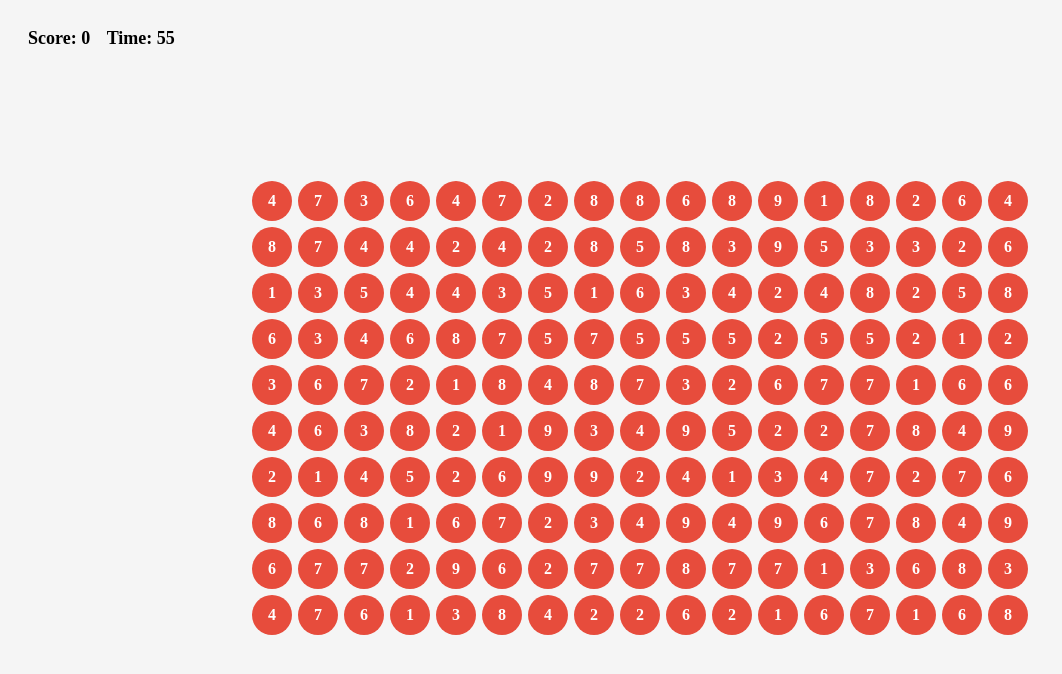
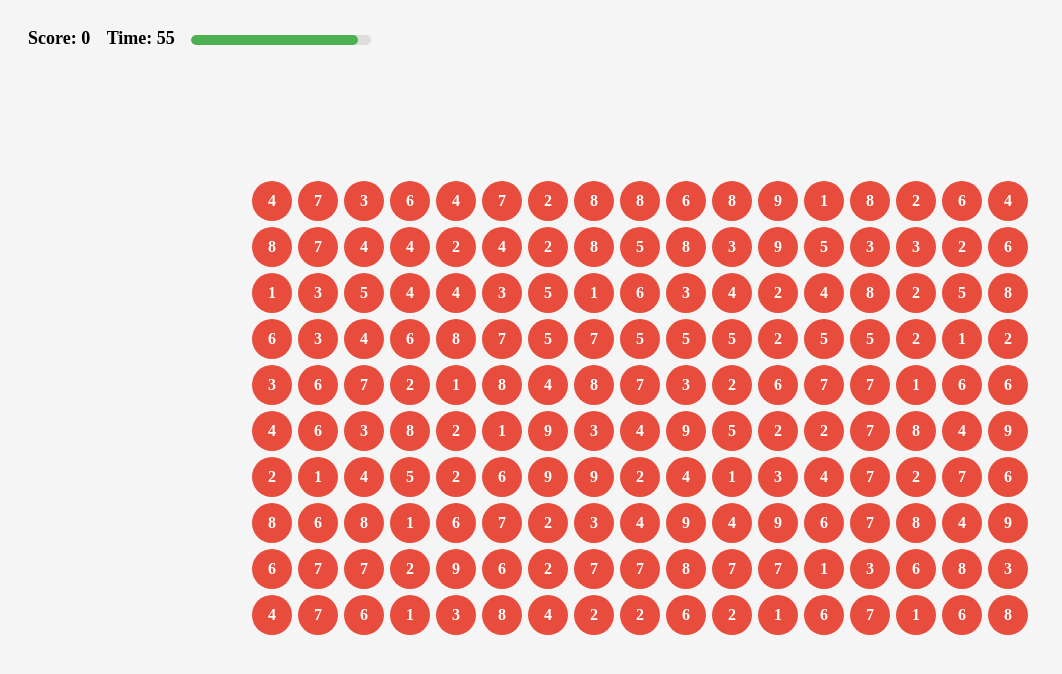
Before and after one commit to dayoung0311/Apple-game, a plain HTML site: page index.html in a window 1280 px wide. Shown: the whole page, without its empty margins (0-1062 px from the left). Drawn offline with Linux system fonts and the light colour scheme.

Commit message:
시각적 타이머 추가

```diff
--- a/game.js
+++ b/game.js
@@ -29,8 +29,7 @@ const comboEl = document.getElementById('combo');
 const timeEl = document.getElementById('time');
 const gameOverOverlay = document.getElementById('game-over-overlay');
 const finalScoreEl = document.getElementById('final-score');
-
-
+const timerBarFill = document.getElementById('timer-bar-fill');
 
 function getRandomNumber() {
     return Math.floor(Math.random() * (MAX - MIN + 1)) + MIN;
@@ -94,6 +93,7 @@ function initGame() {
 
   updateScoreUI();
   updateTimeUI();
+  updateTimerBar();
 
   renderApples(apples);
   startTimer();
@@ -316,6 +316,25 @@ function calculateScore({ count, combo }) {
 function updateTimeUI() {
     timeEl.textContent = timeLeft;
 }
+function updateTimerBar() {
+    if (!timerBarFill) return;
+
+    const ratio = timeLeft / GAME_TIME;
+    const percentage = Math.max(0, ratio * 100);
+
+    // 길이 조절
+    timerBarFill.style.width = `${percentage}%`;
+
+    // 색상 변화
+    if (ratio <= 0.1) {
+        timerBarFill.style.background = '#e53935'; // 빨강
+    } else if (ratio <= 0.3) {
+        timerBarFill.style.background = '#fbc02d'; // 노랑
+    } else {
+        timerBarFill.style.background = '#4caf50'; // 초록
+    }
+}
+
 function startTimer() {
     stopTimer(); // 중복 방지
 
@@ -324,6 +343,8 @@ function startTimer() {
 
         timeLeft -= 1;
         updateTimeUI();
+        updateTimerBar();
+
 
         if (timeLeft <= 0) {
             endGame();
--- a/index.html
+++ b/index.html
@@ -10,11 +10,18 @@
 <body>
     <div id="game-header">
         <span>Score: <span id="score">0</span></span>
+
         <span style="margin-left: 12px;">
             Time: <span id="time">60</span>
         </span>
-        <span id="combo" style="margin-left: 12px;"></span>
+
+        <div id="timer-bar">
+            <div id="timer-bar-fill"></div>
+        </div>
+
+        <span id="combo"></span>
     </div>
+
 
     <div id="game-board"></div>
     <div id="game-over-overlay" class="hidden">
--- a/style.css
+++ b/style.css
@@ -105,3 +105,29 @@ body {
 .game-over-content p {
   font-size: 20px;
 }
+
+/* =========================
+   TIMER BAR
+========================= */
+#timer-bar {
+  width: 180px;
+  height: 10px;
+  margin-left: 12px;
+
+  background: #ddd;
+  border-radius: 6px;
+  overflow: hidden;
+
+  display: inline-block;
+  vertical-align: middle;
+}
+
+#timer-bar-fill {
+  height: 100%;
+  width: 100%;
+
+  background: #4caf50; /* 기본 초록 */
+  border-radius: 6px;
+
+  transition: width 0.3s linear, background-color 0.3s linear;
+}
```
Lines whose indentation alone changed are shown as unchanged.
